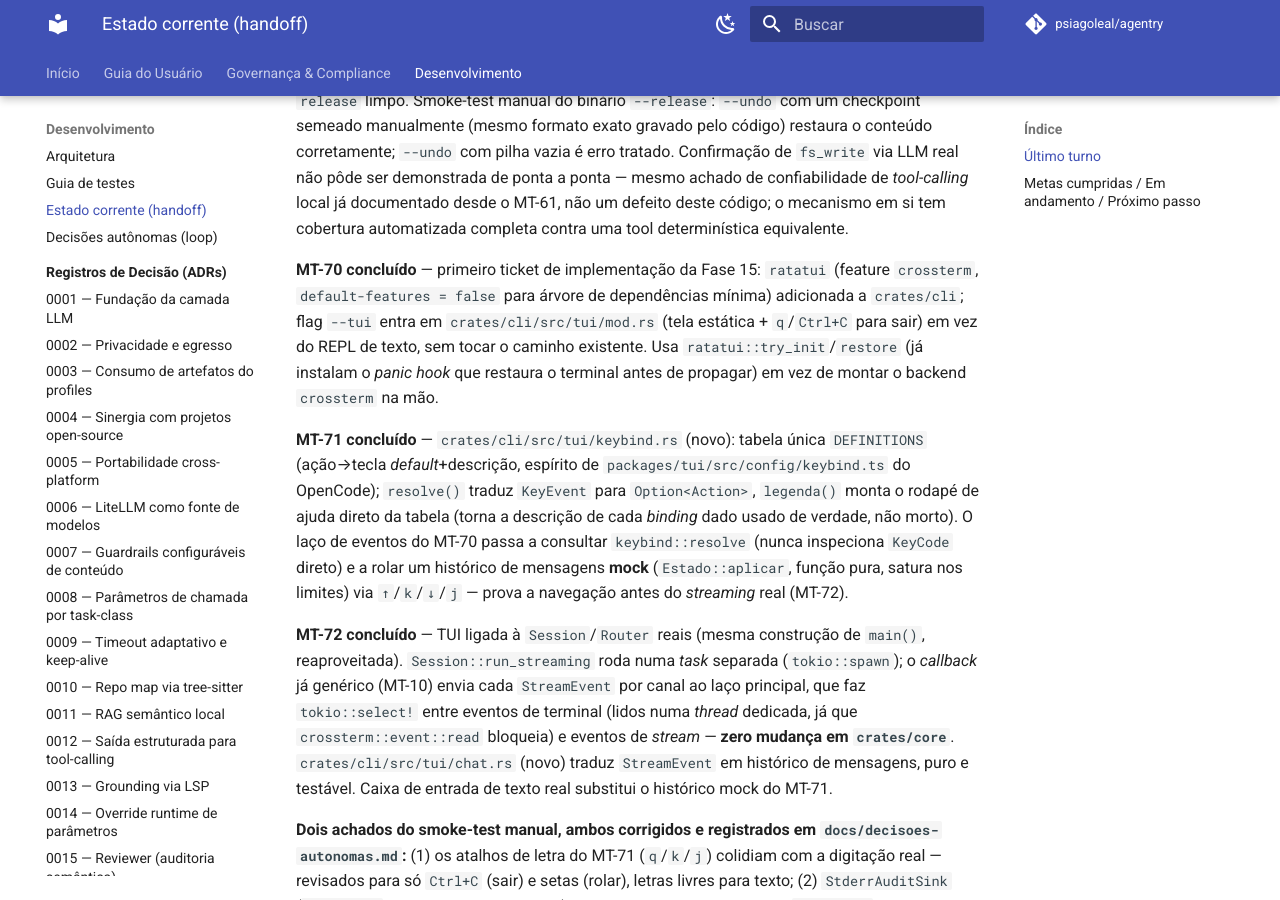
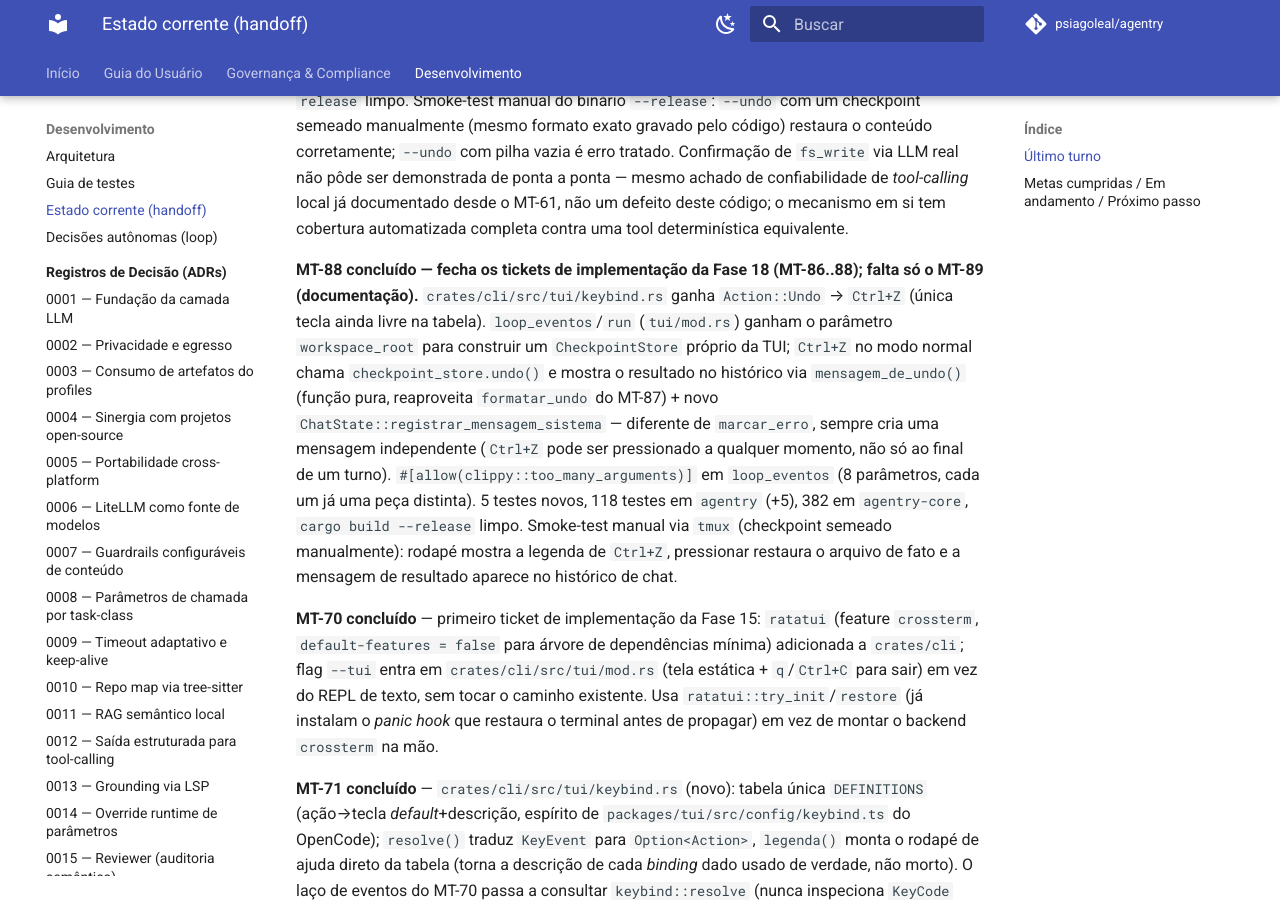
Before and after one commit to psiagoleal/agentry, an MkDocs documentation site: the page built from docs/CURRENT-STATE.md, in a window 1280 px wide and 900 px high, scrolled down 6471 px. Built offline with MkDocs 1.6.1 and Material for MkDocs 9.7.7, drawn with Linux system fonts in a browser that asks for light colours; comment, search, counter and statistics services are not loaded.

Commit message:
docs(handoff): marca MT-88 concluído; próximo é o MT-89 (fecha a Fase 18)
{agente: Claude Code; modelo: claude-sonnet-5}

```diff
--- a/docs/CURRENT-STATE.md
+++ b/docs/CURRENT-STATE.md
@@ -264,6 +264,20 @@
   de ponta a ponta — mesmo achado de confiabilidade de *tool-calling* local já documentado
   desde o MT-61, não um defeito deste código; o mecanismo em si tem cobertura automatizada
   completa contra uma tool determinística equivalente.
+
+  **MT-88 concluído — fecha os tickets de implementação da Fase 18 (MT-86..88); falta só o
+  MT-89 (documentação).** `crates/cli/src/tui/keybind.rs` ganha `Action::Undo` → `Ctrl+Z`
+  (única tecla ainda livre na tabela). `loop_eventos`/`run` (`tui/mod.rs`) ganham o parâmetro
+  `workspace_root` para construir um `CheckpointStore` próprio da TUI; `Ctrl+Z` no modo
+  normal chama `checkpoint_store.undo()` e mostra o resultado no histórico via
+  `mensagem_de_undo()` (função pura, reaproveita `formatar_undo` do MT-87) + novo
+  `ChatState::registrar_mensagem_sistema` — diferente de `marcar_erro`, sempre cria uma
+  mensagem independente (`Ctrl+Z` pode ser pressionado a qualquer momento, não só ao final de
+  um turno). `#[allow(clippy::too_many_arguments)]` em `loop_eventos` (8 parâmetros, cada um
+  já uma peça distinta). 5 testes novos, 118 testes em `agentry` (+5), 382 em `agentry-core`,
+  `cargo build --release` limpo. Smoke-test manual via `tmux` (checkpoint semeado
+  manualmente): rodapé mostra a legenda de `Ctrl+Z`, pressionar restaura o arquivo de fato e a
+  mensagem de resultado aparece no histórico de chat.
 
   **MT-70 concluído** — primeiro ticket de implementação da Fase 15: `ratatui` (feature
   `crossterm`, `default-features = false` para árvore de dependências mínima) adicionada a
@@ -1509,18 +1523,28 @@
   --release` limpo. Smoke-test manual: `--undo` restaura/erra corretamente com um checkpoint
   semeado no formato real; confirmação via LLM real não demonstrável (mesmo achado do MT-61).
 
+- [x] **MT-88** — `Action::Undo` → `Ctrl+Z` na TUI (`keybind.rs`); `Ctrl+Z` chama
+  `CheckpointStore::undo()` (`workspace_root` agora *threaded* por `loop_eventos`/`run`) e
+  mostra o resultado no histórico via `mensagem_de_undo()` + novo
+  `ChatState::registrar_mensagem_sistema`. 5 testes novos. 118 testes em `agentry` (+5), 382
+  em `agentry-core`, `cargo build --release` limpo. Smoke-test manual via `tmux` confirma
+  `Ctrl+Z` restaurando um arquivo de verdade e a mensagem aparecendo no chat.
+
 **Em andamento:** nada pendente — árvore de trabalho limpa, tudo commitado. **Fase 17
 concluída inteira (MT-82..85)**; **Fase 18 preparada** (ADR-0030 `Proposed`,
-`docs/roadmap-v0.12.md`, MT-86..89); **MT-86/87 concluídos**.
-
-**Próximo passo:** **MT-88** (`docs/roadmap-v0.12.md`, `crates/cli/src/tui/keybind.rs`,
-`crates/cli/src/tui/mod.rs`) — *keybinding* `Ctrl+Z` → `Action::Undo` na TUI, chamando a
-mesma `CheckpointStore::undo()` do MT-87 e mostrando o resultado como mensagem do sistema no
-histórico de chat. Terceiro ticket de implementação da Fase 18. Outros itens em aberto, sem
-ticket: deploy do site MkDocs (GitHub Pages) — decisão explícita do usuário de não fazer
-ainda; CI multi-SO ainda não observado verde (falta um push que dispare a matriz); backlog
-independente do `ai-coding-agent-profiles` (ADRs 0001-0005 — RTK/OKF pendentes de reanálise
-de maturidade,
+`docs/roadmap-v0.12.md`, MT-86..89); **MT-86/87/88 concluídos** — falta só o MT-89
+(documentação) para fechar a Fase 18 inteira.
+
+**Próximo passo:** **MT-89** (`docs/roadmap-v0.12.md`, `docs/usuario/uso.md`,
+`docs/adr/0030-checkpoints-e-undo-de-mudancas-de-arquivo.md`, `docs/adr/README.md`,
+`docs/roadmap-longo-prazo.md`) — documentação: `docs/usuario/uso.md` ganha uma nota sobre
+`--undo`/`/undo`/`Ctrl+Z`, deixando explícito que só `fs_write`/`fs_edit` geram checkpoint
+(nunca `shell_exec`/`shell_background`); ADR-0030 promovida de `Proposed` para `Accepted`;
+`docs/adr/README.md`/`docs/roadmap-longo-prazo.md` atualizados — Fase 18 marcada concluída.
+Último ticket da Fase 18 — fecha a fase inteira. Outros itens em aberto, sem ticket: deploy
+do site MkDocs (GitHub Pages) — decisão explícita do usuário de não fazer ainda; CI multi-SO
+ainda não observado verde (falta um push que dispare a matriz); backlog independente do
+`ai-coding-agent-profiles` (ADRs 0001-0005 — RTK/OKF pendentes de reanálise de maturidade,
 perfis base+overlay/skills executáveis/config de serviços pendentes de validação de
 implementação).
 
```
Also changed, not shown: other parts of docs/CURRENT-STATE.md (+1 -1 lines), docs/roadmap-v0.12.md (+1 -1 lines).
